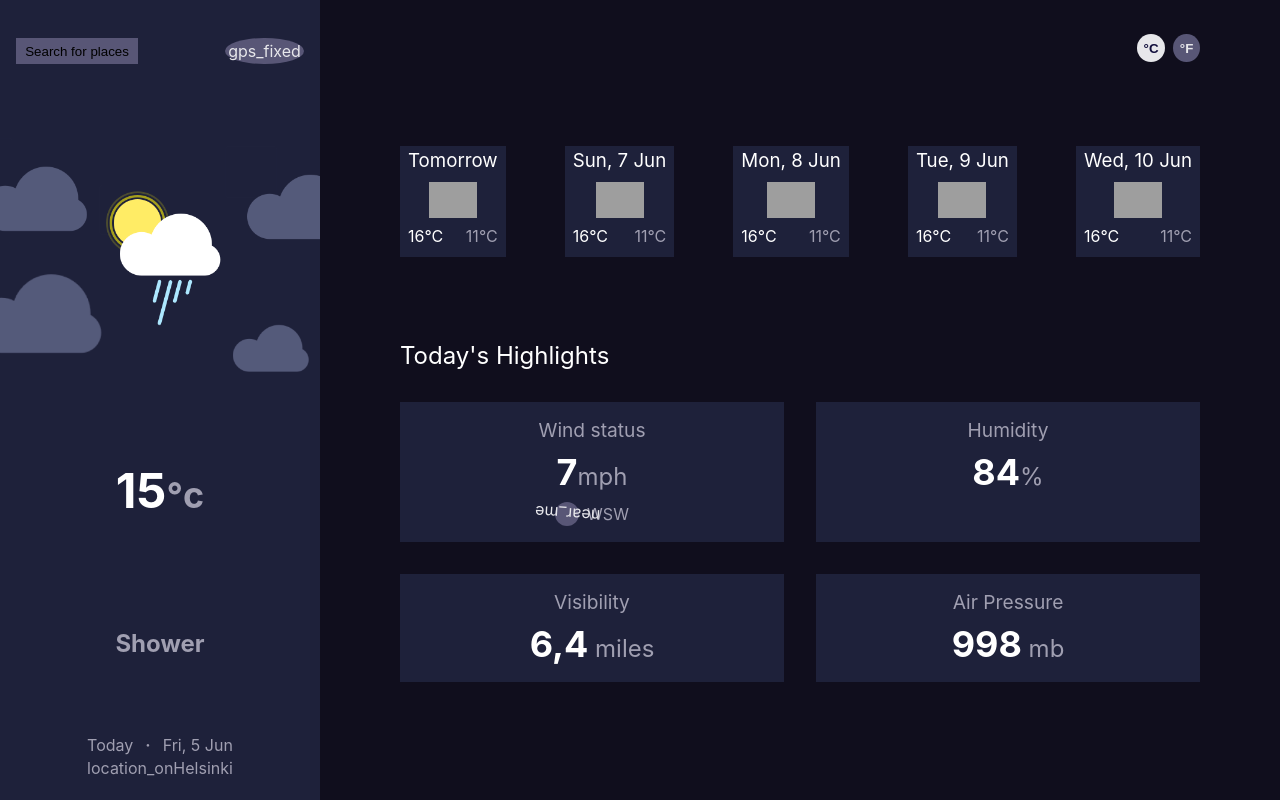
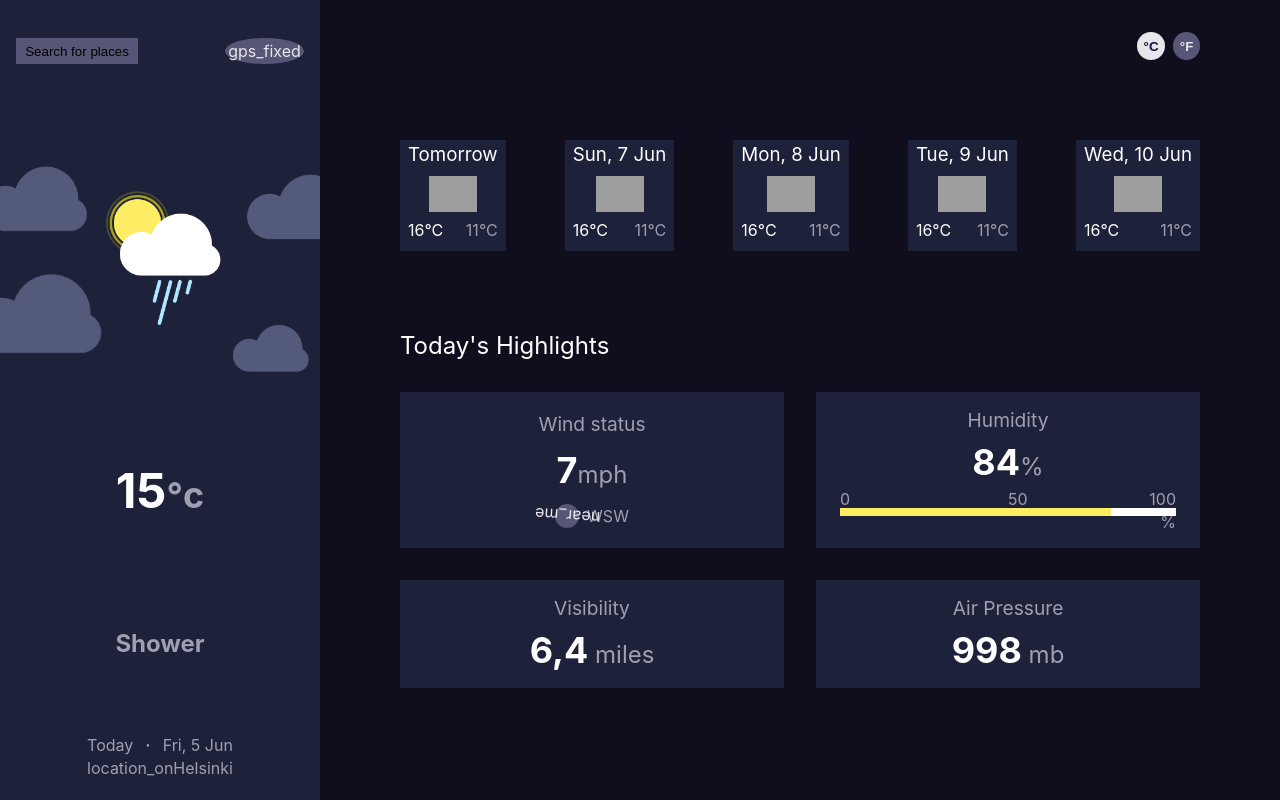
Before and after one commit to mukeshgurpude/weather-app, a React (Create React App) app: page / in a window 1280 px wide. Built offline with nearby package versions, Linux system fonts and the light colour scheme; grey boxes are pictures that could not be loaded; the HTML template or start-up script is replaced by a standard one.

Commit message:
progressbar styling

```diff
--- a/src/components/h_component.jsx
+++ b/src/components/h_component.jsx
@@ -1,3 +1,4 @@
+import styled from 'styled-components'
 import Icon from './icon'
 import { ButtonWrapper } from './nav'
 
@@ -16,3 +17,38 @@ export function WindSpeed({rotation, direction}) {
     <span>{direction}</span>
   </div>
 }
+
+export function HumidityBar({value}) {
+  return <Wrapper>
+    <span>0</span>
+    <span>50</span>
+    <span>100</span>
+    <span>%</span>
+    <Progress><Filled value={value} /></Progress>
+  </Wrapper>
+}
+
+const Wrapper = styled.div`
+  width: 100%;
+  padding: 1em;
+  position: relative;
+
+  & span {
+    position: absolute;
+    top: -.2em;
+    &:nth-child(1) {left: 1em;}
+    &:nth-child(2) {left: 50%;}
+    &:nth-child(3) {right: 1em;}
+    &:nth-child(4) {right: 1em; top: unset; bottom: 0;}
+  }
+`
+const Progress = styled.div`
+  width: 100%;
+  background-color: var(--primary-color);
+  height: 8px;
+`
+const Filled = styled.div`
+  width: ${props => props.value}%;
+  height: 100%;
+  background-color: var(--progressbar-background);
+`
--- a/src/components/hightlights.jsx
+++ b/src/components/hightlights.jsx
@@ -1,6 +1,5 @@
 import styled from 'styled-components'
-import Card from './card'
-import { WindSpeed } from './h_component'
+import { WindSpeed, HumidityBar } from './h_component'
 
 function HighlightCard({title, metric, Footer}) {
   const match = metric?.match(/[\s\D%]+$/)
@@ -25,7 +24,7 @@ export default function Highlights() {
     <h3>Today's Highlights</h3>
     <Row className='flex-container'>
       <HighlightCard title='Wind status' metric='7mph' Footer={<WindSpeed rotation={150} direction='WSW'/>} />
-      <HighlightCard title='Humidity' metric='84%' />
+      <HighlightCard title='Humidity' metric='84%' Footer={<HumidityBar value={80.78} />} />
     </Row>
     <Row className='flex-container'>
       <HighlightCard title='Visibility' metric='6,4 miles' />
@@ -36,7 +35,7 @@ export default function Highlights() {
 
 const CardWrapper = styled.article`
   flex-flow: column nowrap;
-  justify-content: flex-start;
+  justify-content: space-evenly;
   background-color: var(--sidebar-background);
   flex: 1;
   color: var(--secondary-color);
```
